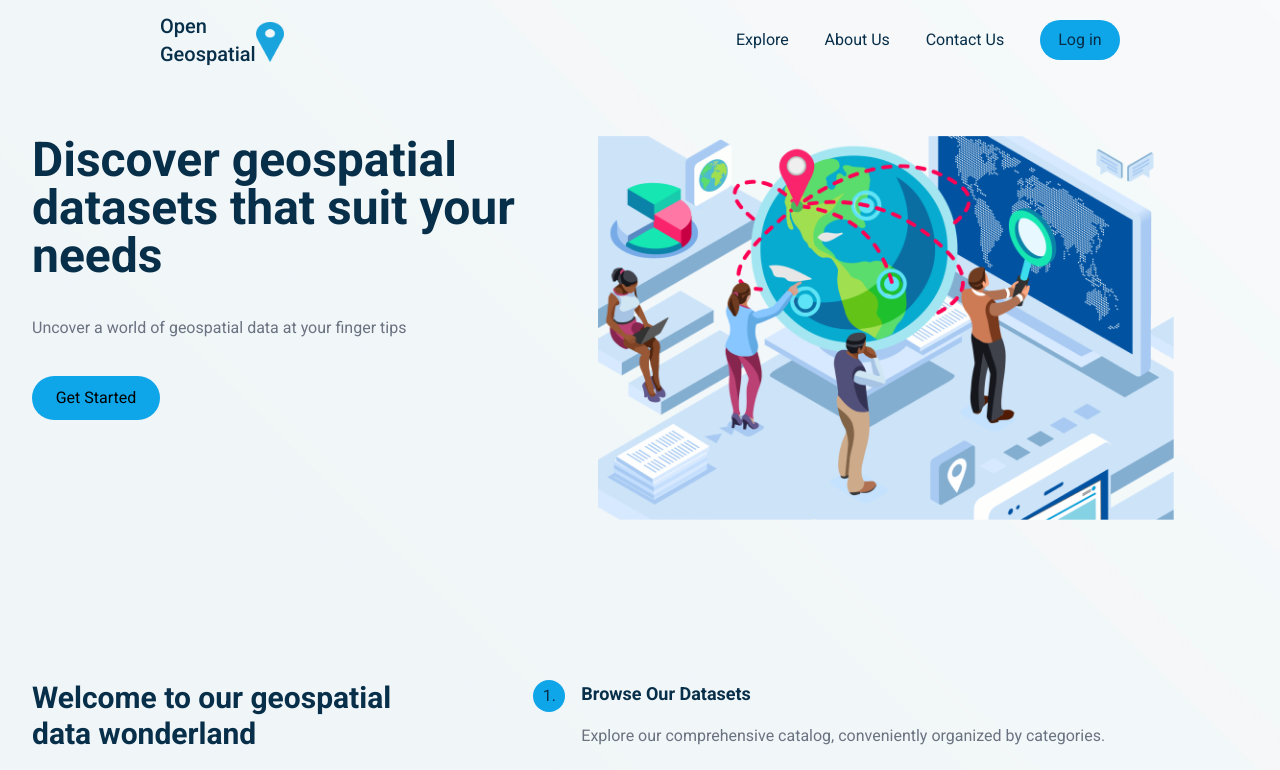
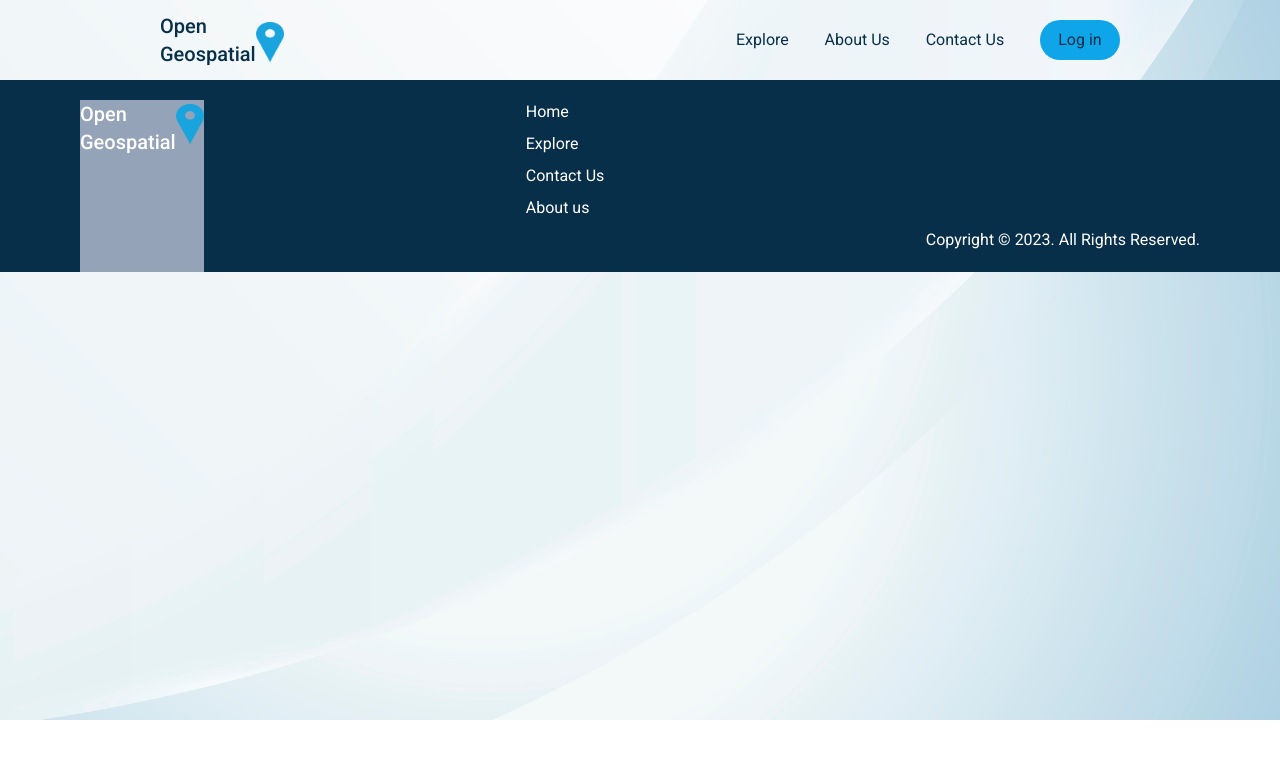
Before and after one commit to Kimberley-saka/geo_portal, a React (Vite) app: page /authentication in a window 1280 px wide. Shown: the top 770 px of the page. Built offline with nearby package versions, Linux system fonts and the light colour scheme.

Commit message:
added routing

```diff
--- a/src/App.jsx
+++ b/src/App.jsx
@@ -11,7 +11,6 @@ export default function App() {
   return (
     <>
     <NavBar/>
-    <LandingPage/>
       <Routes>
         <Route path="/" element={<LandingPage/>}></Route>
         <Route path="/explore" element={<ExplorePage/>}></Route>
--- a/src/main.jsx
+++ b/src/main.jsx
@@ -10,5 +10,5 @@ ReactDOM.createRoot(document.getElementById('root')).render(
      <App />
 
     </BrowserRouter>
-  </React.StrictMode>,
+  </React.StrictMode>
 )
```
